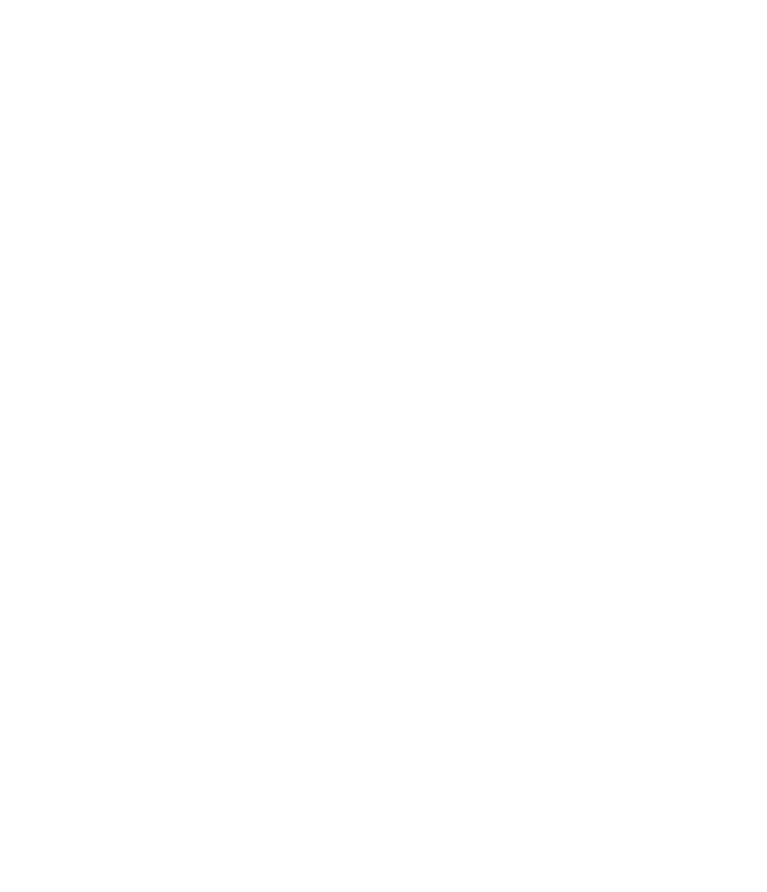
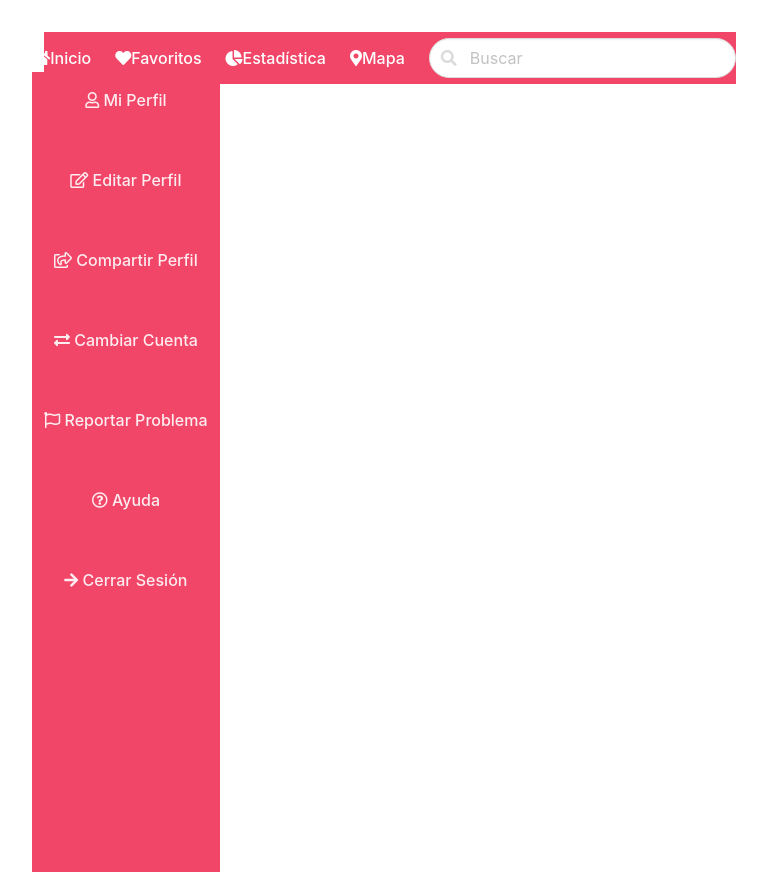
Before and after one commit to O-Uribe/ProxiPyme_Web, a React (Vite) app in the folder frontend/: page /home in a window 1280 px wide. Before the commit this address had no page. Shown: the whole page, without its empty margins (250-1017 px from the left). Before the commit the page ends 800 px from the top, so only its background shows below. Built offline with nearby package versions, Linux system fonts and the light colour scheme.

Commit message:
Home Index - Panel De Opciones
Importación del panel y el navbar en el home, ajuste del panel de opciones

```diff
--- a/frontend/src/App.jsx
+++ b/frontend/src/App.jsx
@@ -4,6 +4,7 @@
 import './App.css'
 import Register from './component/Register';
 import Index from './component/Index';
+import HomeIndex from './component/HomeIndex';
 
 function App() {
   return (
@@ -15,6 +16,7 @@
       <Routes>
         <Route path="/" element={<Index/>}/>
         <Route path='/register' element={<Register/>}/>
+        <Route path='/home' element={<HomeIndex/>}/>
       </Routes>
     </Router>
   )
--- /dev/null
+++ b/frontend/src/component/HomeIndex.jsx
@@ -0,0 +1,16 @@
+import React from 'react'
+import Panel from './Panel';
+import NavPrin from './NavbarPrincipal';
+
+function HomeIndex() {
+    return (
+        <div className="container">
+            <NavPrin></NavPrin>
+            <section className="hero columns is-12 is-pulled-left">
+                <Panel></Panel>
+            </section>
+        </div>
+    )
+}
+
+export default HomeIndex
--- a/frontend/src/component/Panel.jsx
+++ b/frontend/src/component/Panel.jsx
@@ -4,13 +4,29 @@
     return (
         <div className='container'>
             <section className="hero has-background-danger is-fullheight">
-                <a className="has-text-danger-light ml-2 mr-2" href='/perfil'><i className="far fa-user"></i> Mi Perfil</a>
-                <a className="has-text-danger-light ml-2 mr-2" href='/editarP'><i className="far fa-edit"></i> Editar Perfil</a>
-                <a className="has-text-danger-light ml-2 mr-2" href='/compP'><i className="far fa-share-square"></i> Compartir Perfil</a>
-                <a className="has-text-danger-light ml-2 mr-2" href='/'><i className="fas fa-exchange-alt"></i> Cambiar Cuenta</a>
-                <a className="has-text-danger-light ml-2 mr-2" href='/reportarP'><i className="far fa-flag"></i> Reportar Problema</a>
-                <a className="has-text-danger-light ml-2 mr-2" href='/ayuda'><i className="far fa-question-circle"></i> Ayuda</a>
-                <a className="has-text-danger-light ml-2 mr-2" href='/'><i className="fas fa-arrow-right"></i> Cerrar Sesión</a>
+                <div className="columns is-centered is-flex-direction-column">
+                    <div className="column has-text-centered my-4">
+                        <a className="has-text-danger-light ml-3 mr-3" href='/perfil'><i className="far fa-user"></i> Mi Perfil</a>
+                    </div>
+                    <div className="column has-text-centered my-4">
+                        <a className="has-text-danger-light ml-3 mr-3" href='/editarP'><i className="far fa-edit"></i> Editar Perfil</a>
+                    </div>
+                    <div className="column has-text-centered my-4">
+                        <a className="has-text-danger-light ml-3 mr-3" href='/compP'><i className="far fa-share-square"></i> Compartir Perfil</a>
+                    </div>
+                    <div className="column has-text-centered my-4">
+                        <a className="has-text-danger-light ml-3 mr-3" href='/'><i className="fas fa-exchange-alt"></i> Cambiar Cuenta</a>
+                    </div>
+                    <div className="column has-text-centered my-4">
+                        <a className="has-text-danger-light ml-3 mr-3" href='/reportarP'><i className="far fa-flag"></i> Reportar Problema</a>
+                    </div>
+                    <div className="column has-text-centered my-4">
+                        <a className="has-text-danger-light ml-3 mr-3" href='/ayuda'><i className="far fa-question-circle"></i> Ayuda</a>
+                    </div>
+                    <div className="column has-text-centered my-4">
+                        <a className="has-text-danger-light ml-3 mr-3" href='/'><i className="fas fa-arrow-right"></i> Cerrar Sesión</a>
+                    </div>
+                </div>
             </section>
         </div>
     )
```
